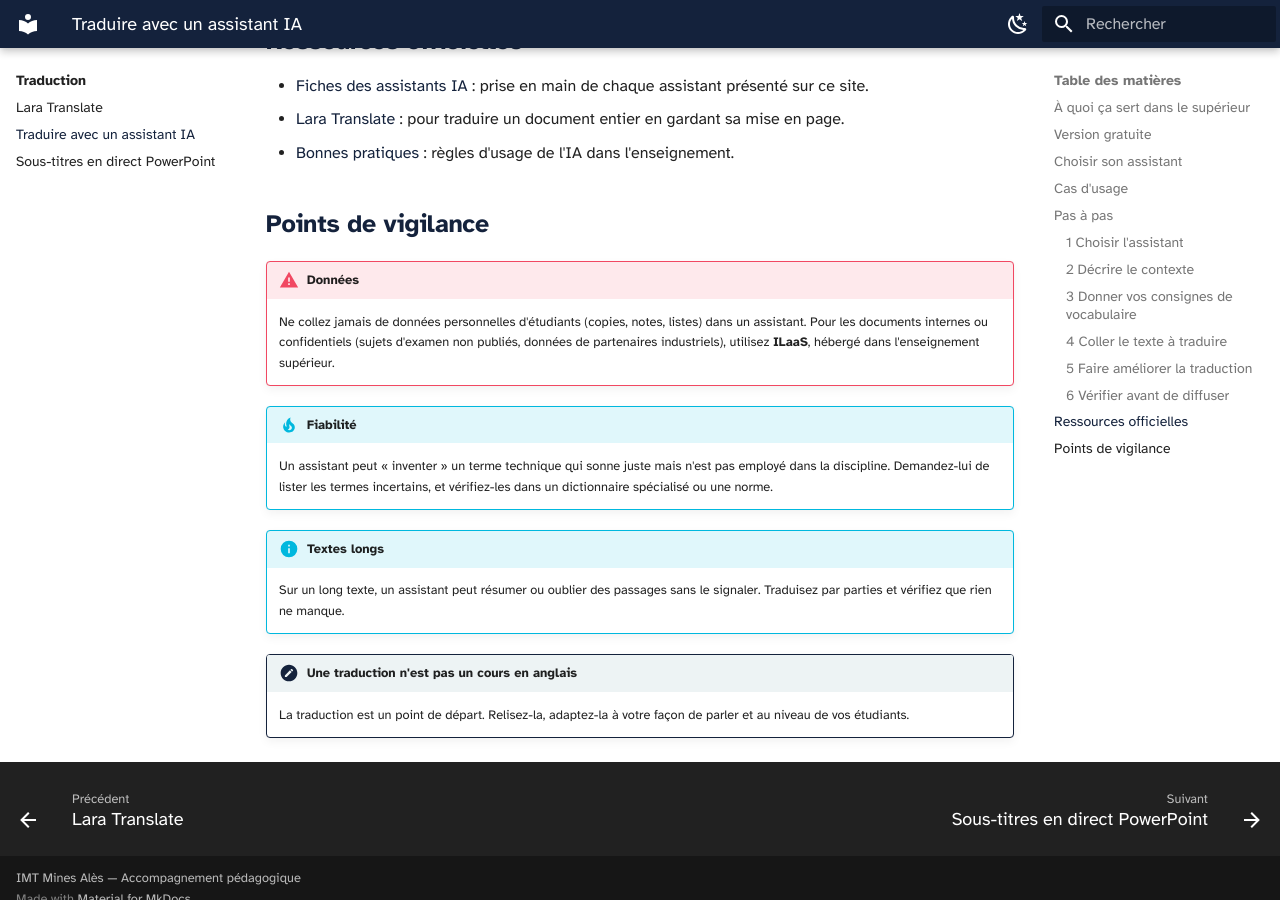
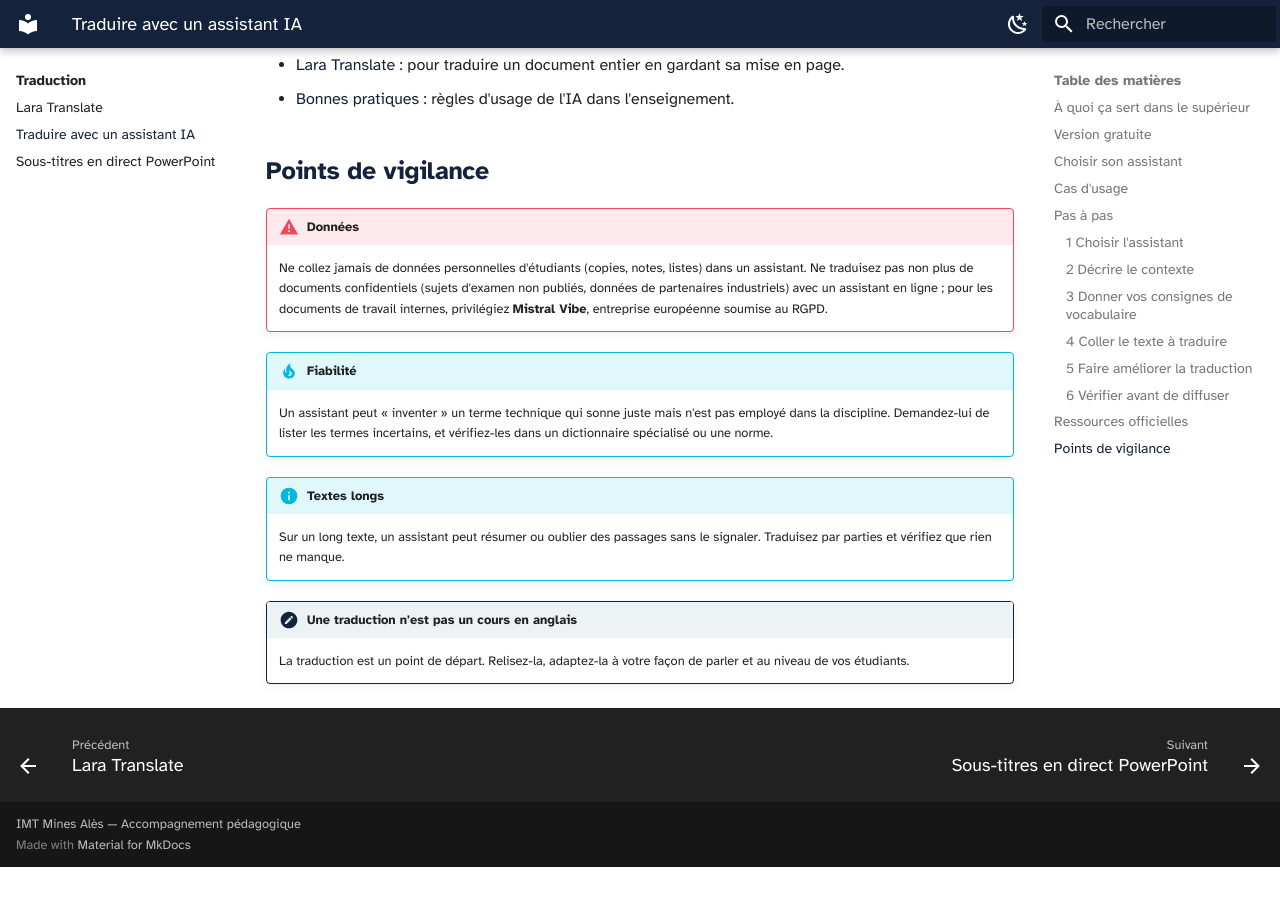
Before and after one commit to Celine-ferrier/Boite-outils-IA, an MkDocs documentation site: the page built from docs/traduction/assistant-ia.md, in a window 1280 px wide and 900 px high, scrolled down 5168 px. Built offline with MkDocs 1.6.1 and Material for MkDocs 9.7.7, drawn with Linux system fonts in a browser that asks for light colours; after the commit the page ends 6035 px from its top, so only the background shows below that; some of the changed text lies outside the part shown.

Commit message:
Retrait d'ILaaS (infrastructure pour les établissements, pas un assistant accessible aux enseignants) et des renvois associés
Co-Authored-By: Claude Opus 5.5 <noreply@anthropic.com>
Claude-Session: https://claude.ai/code/session_01ADR9hzhyEw6Dc3N18BUyt5

```diff
--- a/docs/traduction/assistant-ia.md
+++ b/docs/traduction/assistant-ia.md
@@ -4,7 +4,7 @@
 
 <p class="maj">Dernière vérification : octobre 2026</p>
 
-Les assistants conversationnels présentés sur ce site (ILaaS, Mistral Vibe, Claude, ChatGPT, Gemini) savent aussi traduire. Contrairement à un outil de traduction comme [Lara Translate](lara.md), vous pouvez **dialoguer** avec eux : leur imposer le vocabulaire de votre discipline, leur demander d'adapter le niveau de langue, de créer un glossaire ou de relire une traduction existante.
+Les assistants conversationnels présentés sur ce site (Mistral Vibe, Claude, ChatGPT, Gemini) savent aussi traduire. Contrairement à un outil de traduction comme [Lara Translate](lara.md), vous pouvez **dialoguer** avec eux : leur imposer le vocabulaire de votre discipline, leur demander d'adapter le niveau de langue, de créer un glossaire ou de relire une traduction existante.
 
 **La bonne méthode combine les deux outils :** Lara traduit vite un fichier entier en gardant sa mise en page ; l'assistant IA vous aide ensuite à retravailler le texte et le vocabulaire technique.
 
@@ -28,8 +28,7 @@ Le choix dépend surtout de la **confidentialité** du texte à traduire.
 
 | Assistant | Hébergement | Pour quels textes ? |
 |---|---|---|
-| [ILaaS](../assistants/ilaas.md) | <span class="badge badge-souverain">Souverain ESR</span> | Documents de travail internes, textes non publiés |
-| [Mistral Vibe](../assistants/le-chat.md) | <span class="badge badge-ue">Entreprise UE</span> | Supports de cours, documents pédagogiques |
+| [Mistral Vibe](../assistants/le-chat.md) | <span class="badge badge-ue">Entreprise UE</span> | Supports de cours, documents pédagogiques, documents de travail internes |
 | [Claude](../assistants/claude.md), [ChatGPT](../assistants/chatgpt.md), [Gemini](../assistants/gemini.md) | <span class="badge badge-hors-ue">Hors UE</span> | Textes publics ou déjà diffusés |
 
 ## Cas d'usage
@@ -127,8 +126,7 @@ La méthode est la même quel que soit l'assistant choisi. Les captures ci-desso
 
 Choisissez votre assistant selon la confidentialité du texte (voir le tableau [Choisir son assistant](#choisir-son-assistant)) :
 
-- document interne ou non publié : **ILaaS** ;
-- support de cours : **Mistral Vibe** ;
+- support de cours ou document de travail interne : **Mistral Vibe** ;
 - texte public : l'assistant de votre choix.
 
 Ouvrez une **nouvelle conversation**, pour que l'assistant ne mélange pas votre traduction avec un échange précédent.
@@ -227,7 +225,7 @@ En cas de doute, faites relire le passage par un collègue qui maîtrise la lang
 ## Points de vigilance
 
 !!! warning "Données"
-    Ne collez jamais de données personnelles d'étudiants (copies, notes, listes) dans un assistant. Pour les documents internes ou confidentiels (sujets d'examen non publiés, données de partenaires industriels), utilisez **ILaaS**, hébergé dans l'enseignement supérieur.
+    Ne collez jamais de données personnelles d'étudiants (copies, notes, listes) dans un assistant. Ne traduisez pas non plus de documents confidentiels (sujets d'examen non publiés, données de partenaires industriels) avec un assistant en ligne ; pour les documents de travail internes, privilégiez **Mistral Vibe**, entreprise européenne soumise au RGPD.
 
 !!! tip "Fiabilité"
     Un assistant peut « inventer » un terme technique qui sonne juste mais n'est pas employé dans la discipline. Demandez-lui de lister les termes incertains, et vérifiez-les dans un dictionnaire spécialisé ou une norme.
--- a/mkdocs.yml
+++ b/mkdocs.yml
@@ -62,7 +62,6 @@ nav:
   - Accueil: index.md
   - Assistants conversationnels:
       - assistants/index.md
-      - ILaaS: assistants/ilaas.md
       - Mistral Vibe (ex-Le Chat): assistants/le-chat.md
       - Claude: assistants/claude.md
       - ChatGPT: assistants/chatgpt.md
```
Also changed, not shown: docs/assistants/ilaas.md (deleted, +0 -10 lines), docs/assistants/index.md (+0 -1 lines), docs/bonnes-pratiques.md (+1 -1 lines), docs/comptes-rendus/teams.md (+1 -1 lines), docs/index.md (+0 -1 lines).
